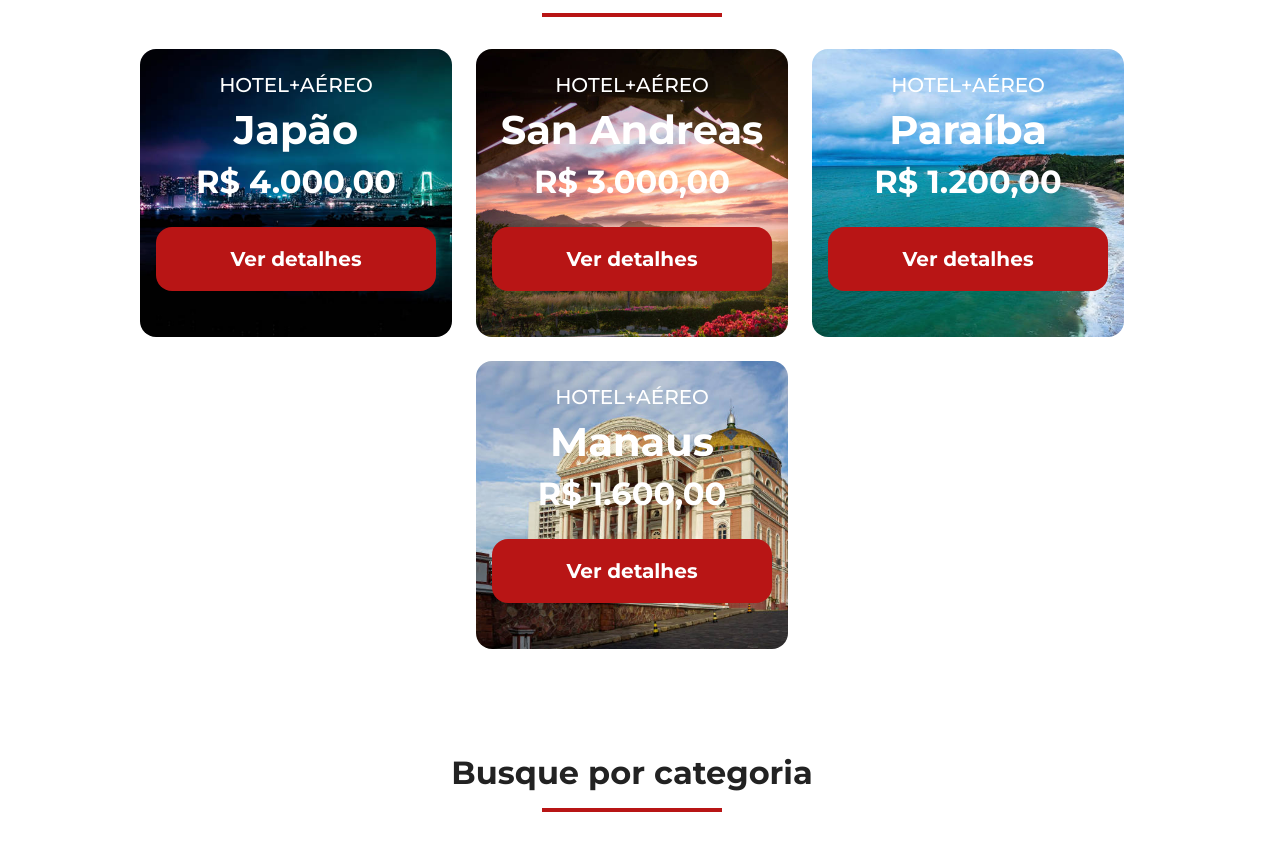
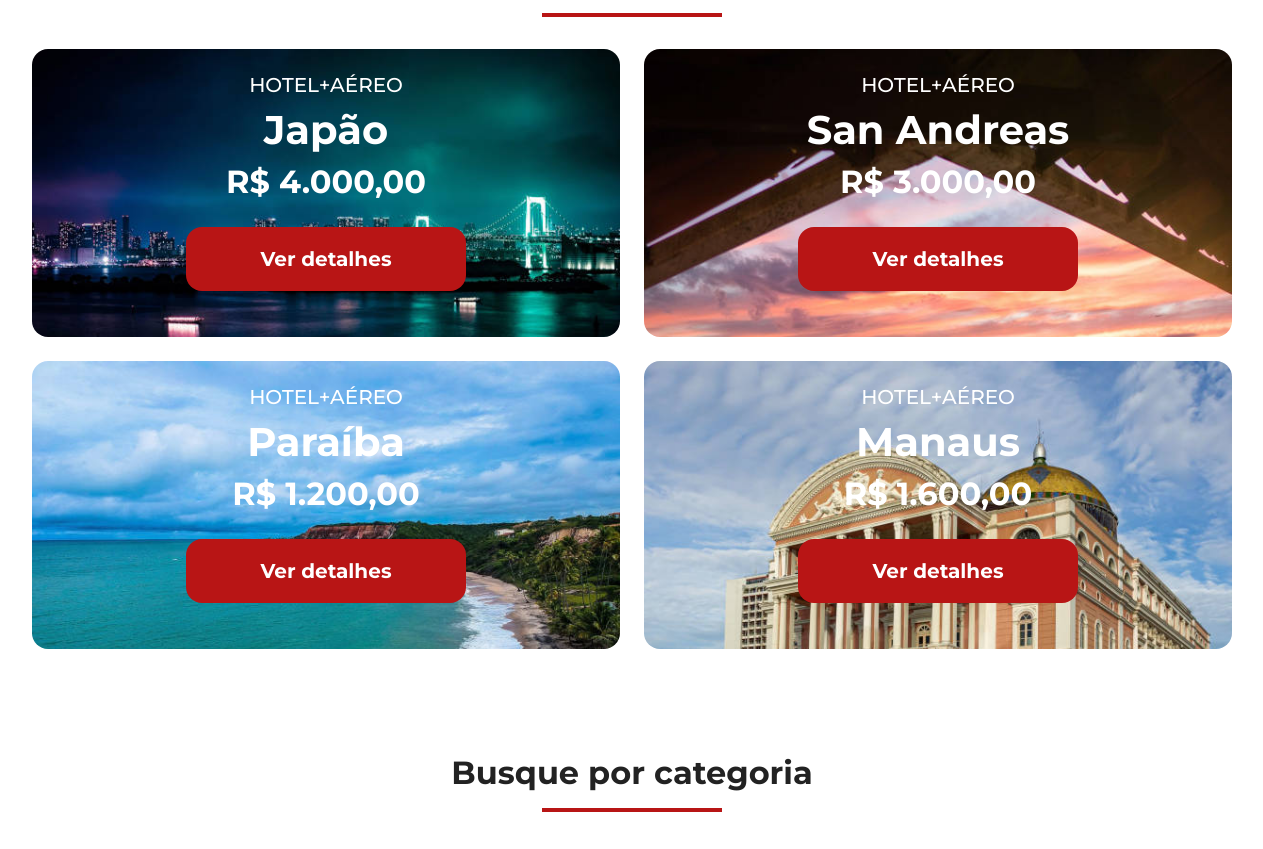
Before and after one commit to Juninalv/viagens, a plain HTML site: page index.html in a window 1536 px wide. Shown: the part 1074-1923 px from the top of the page, without its empty margins (136-1399 px from the left). Drawn offline with Linux system fonts and the light colour scheme.

Commit message:
Correção dos cards

```diff
--- a/css/offers.css
+++ b/css/offers.css
@@ -81,8 +81,14 @@
 }
 
 @media screen and (min-width: 1440px) {
-  .card {
-    width: 588px;
+  .offers-cards {
+    max-width: 1250px;
+    margin: 0 auto;
+  }
+
+  .offers-cards .card {
+    width: calc(50% - 12px);
+    max-width: 588px;
   }
 }
 
```
